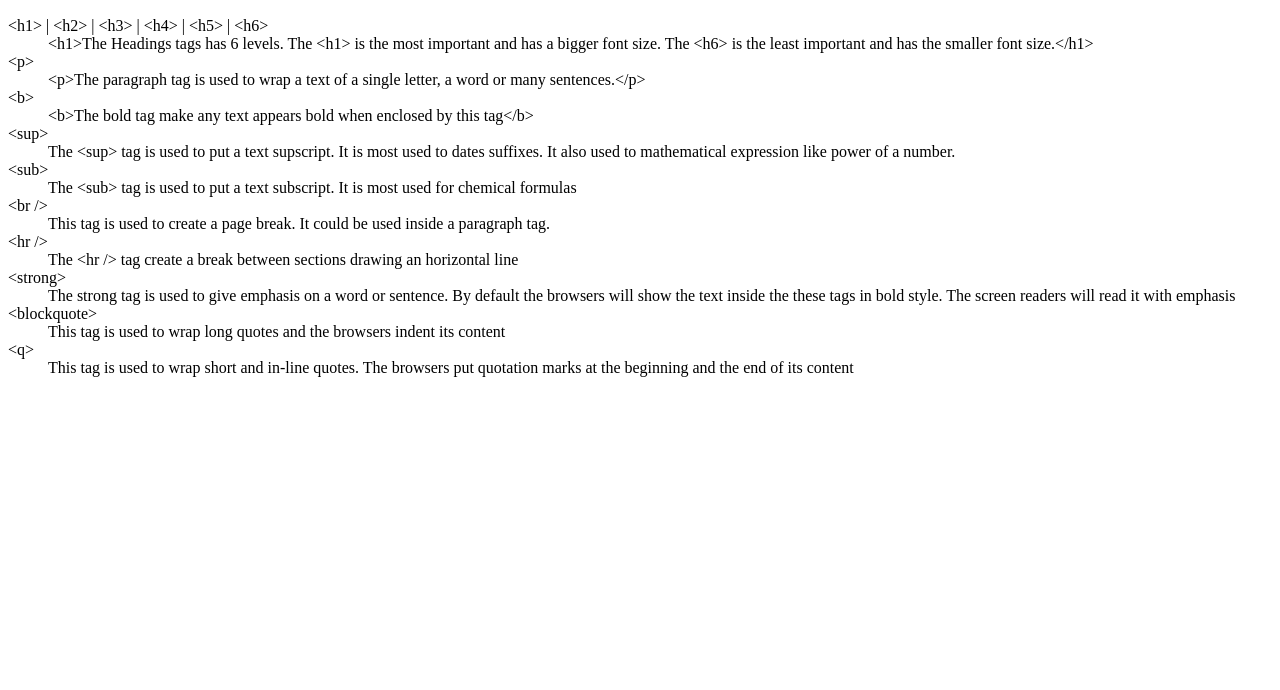
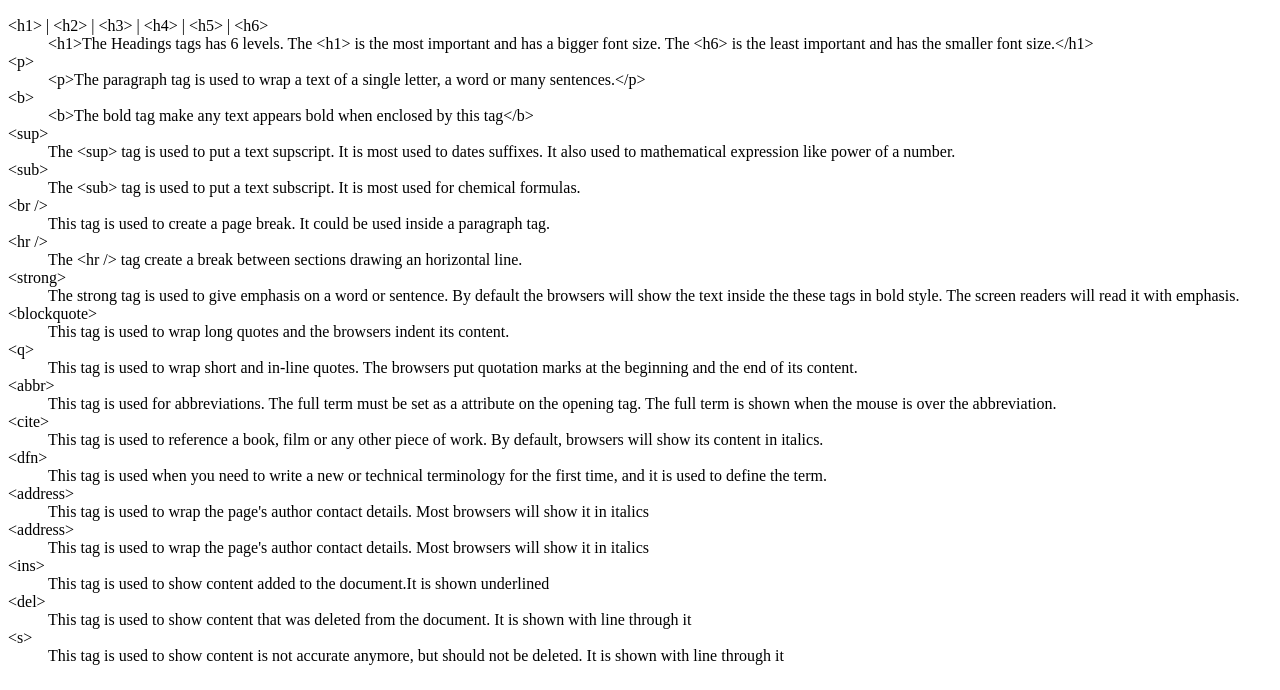
Before and after one commit to cabraldiogo/dws1, a plain HTML site: page element_definitions.html in a window 1280 px wide. Shown: the part 110-800 px from the top of the page. Drawn offline with Linux system fonts and the light colour scheme.

Commit message:
I finished chapter 2 elements

```diff
--- a/element_definitions.html
+++ b/element_definitions.html
@@ -19,19 +19,33 @@
 		 	<dt>&lt;sup&gt;</dt>
 		 		<dd> The &lt;sup&gt; tag is used to put a text supscript. It is most used to dates suffixes. It also used to mathematical expression like power of a number.</dd>
 		 	<dt>&lt;sub&gt;</dt>
-		 		<dd>The &lt;sub&gt; tag is used to put a text subscript. It is most used for chemical formulas</dd>
+		 		<dd>The &lt;sub&gt; tag is used to put a text subscript. It is most used for chemical formulas.</dd>
 		 	<dt>&lt;br /&gt;</dt>
 		 		<dd>This tag is used to create a page break. It could be used inside a paragraph tag.</dd>
 		 	<dt>&lt;hr /&gt;</dt>
-		 		<dd>The &lt;hr /&gt; tag create a  break between sections drawing an horizontal line</dd>
+		 		<dd>The &lt;hr /&gt; tag create a  break between sections drawing an horizontal line.</dd>
 		 	<dt>&lt;strong&gt;</dt>
-		 		<dd>The strong tag is used to give emphasis on a word or sentence. By default the browsers will show the text inside the these tags in bold style. The screen readers will read it with emphasis</dd>
-
+		 		<dd>The strong tag is used to give emphasis on a word or sentence. By default the browsers will show the text inside the these tags in bold style. The screen readers will read it with emphasis.</dd>
 		 	<dt>&lt;blockquote&gt;</dt>
-		 		<dd>This tag is used to wrap long quotes and the browsers indent its content</dd>
+		 		<dd>This tag is used to wrap long quotes and the browsers indent its content.</dd>
 		 	<dt>&lt;q&gt;</dt>
-		 		<dd>This tag is used to wrap short and in-line quotes. The browsers put quotation marks at the beginning and the end of its content</dd>
-
+		 		<dd>This tag is used to wrap short and in-line quotes. The browsers put quotation marks at the beginning and the end of its content.</dd>
+		 	<dt>&lt;abbr&gt;</dt>
+		 		<dd>This tag is used for abbreviations. The full term must be set as a attribute on the opening tag. The full term is shown when the mouse is over the abbreviation.</dd>
+		 	<dt>&lt;cite&gt;</dt>
+		 		<dd>This tag is used to reference a book, film or any other piece of work. By default, browsers will show its content in italics.</dd>
+		 	<dt>&lt;dfn&gt;</dt>
+		 		<dd>This tag is used when you need to write a new or technical terminology for the first time, and it is used to define the term.</dd>
+		 	<dt>&lt;address&gt;</dt>
+		 		<dd>This tag is used to wrap the page's author contact details. Most browsers will show it in italics</dd>
+		 	<dt>&lt;address&gt;</dt>
+		 		<dd>This tag is used to wrap the page's author contact details. Most browsers will show it in italics</dd>
+		 	<dt>&lt;ins&gt;</dt>
+		 		<dd>This tag is used to show content added to the document.It is shown underlined</dd>
+		 	<dt>&lt;del&gt;</dt>
+		 		<dd>This tag is used to show content that was deleted from the document. It is shown with line through it</dd>
+		 	<dt>&lt;s&gt;</dt>
+		 		<dd>This tag is used to show content is not accurate anymore, but should not be deleted. It is shown with line through it</dd>
 
 		</dl>
 
```
